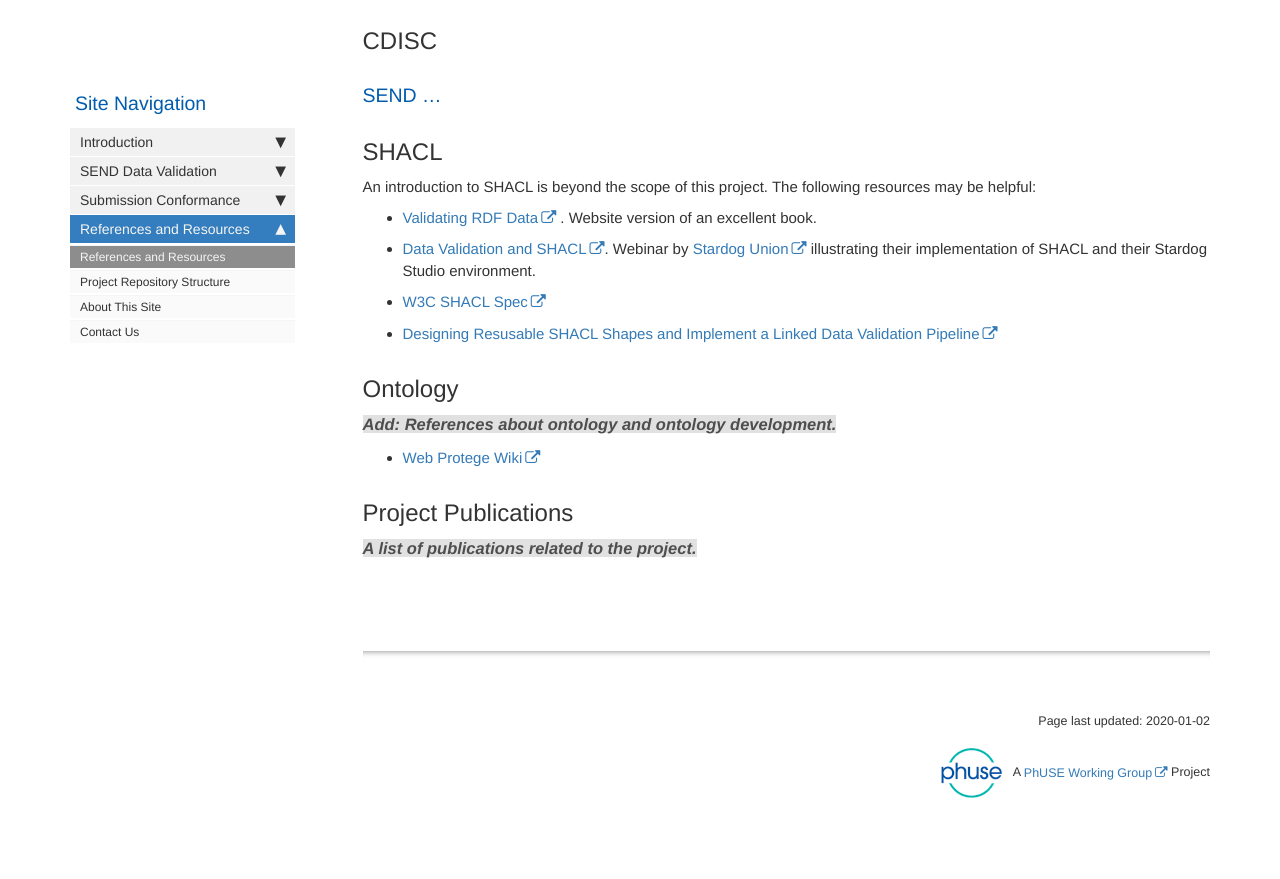
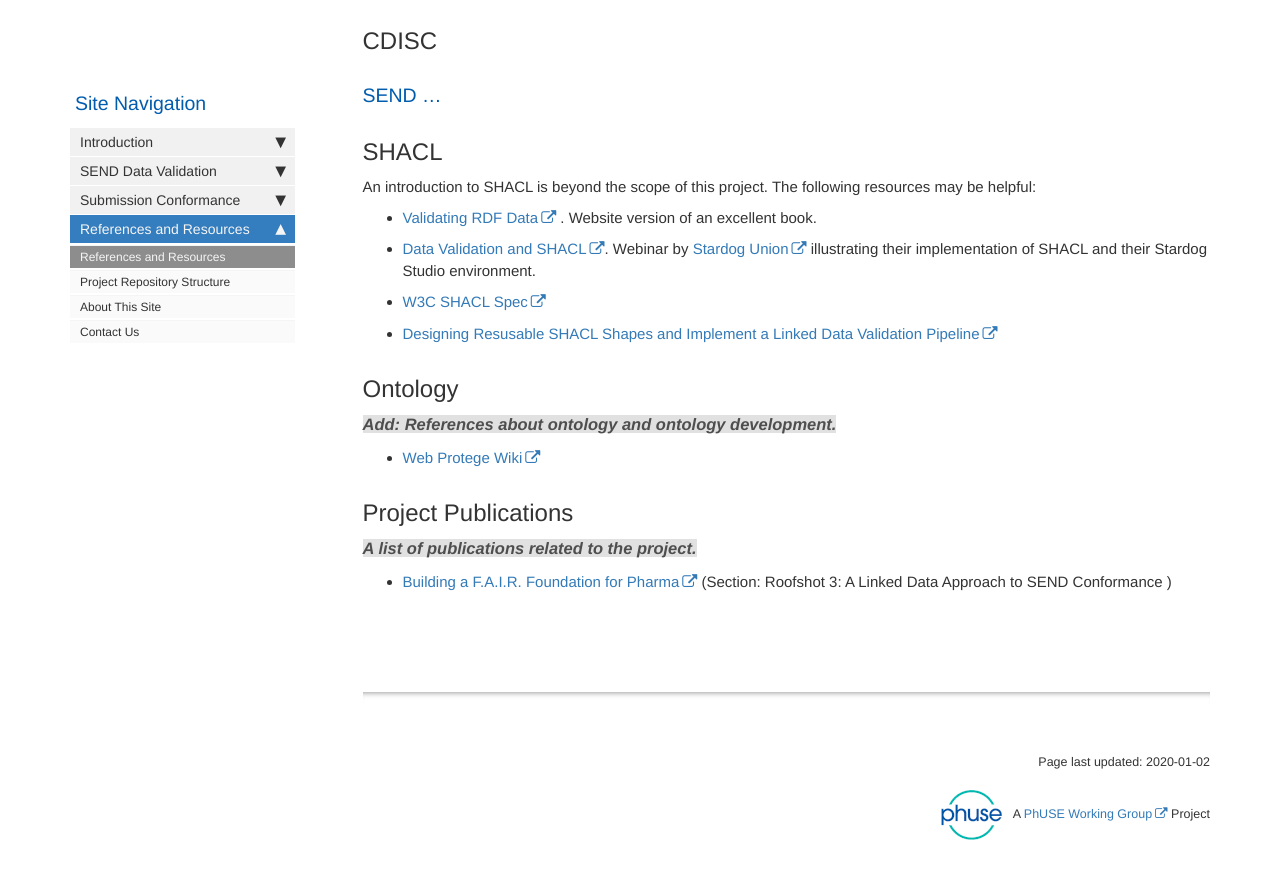
Before and after one commit to NovasTaylor/Test, a Jekyll site: the page built from pages/mydoc/mydoc_references_and_resources.md, in a window 1280 px wide and 900 px high, scrolled down 831 px. Shown: the top 879 px of the window. Built offline with Jekyll 4.4.1, drawn with Linux system fonts in a browser that asks for light colours; comment, search, counter and statistics services are not loaded; before the commit the page ends 1689 px from its top, so only the background shows below that.

Commit message:
reference

```diff
--- a/pages/mydoc/mydoc_references_and_resources.md
+++ b/pages/mydoc/mydoc_references_and_resources.md
@@ -42,6 +42,7 @@ An introduction to SHACL is beyond the scope of this project. The following reso
 
 ## Project Publications
 <font class='toBeAdded'>A list of publications related to the project.</font>
+* [Building a F.A.I.R. Foundation for Pharma](https://www.phusewiki.org/docs/2019%20Amsterdam/Papers_presentations/TT/TT%20Final%20Papers/TT01.pdf) (Section: Roofshot 3: A Linked Data Approach to SEND Conformance )
 
 
 {% include links.html %}
```
